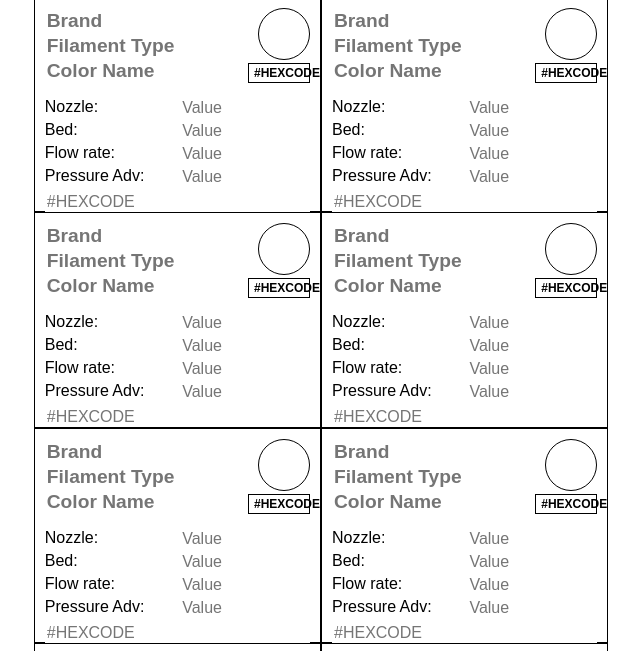
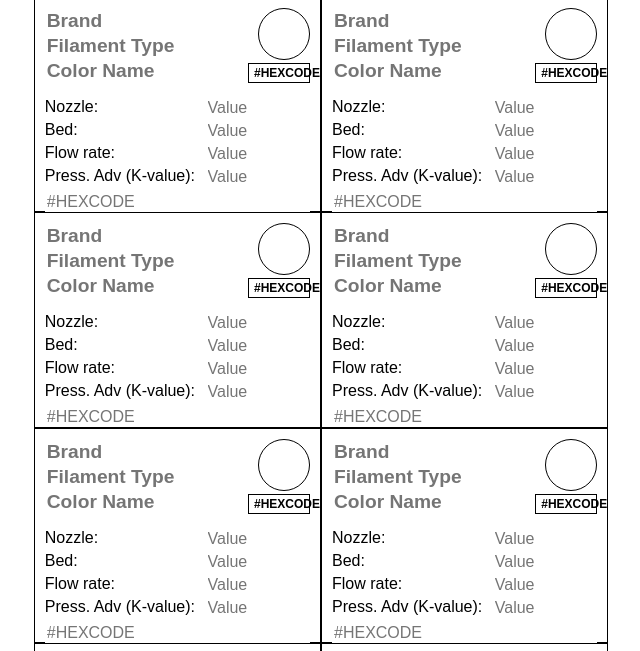
Before and after one commit to koffienl/FilamentLabelGenerator, a plain HTML site: page index.html in a window 1280 px wide. Shown: the part 124-775 px from the top of the page, without its empty margins (319-959 px from the left). Drawn offline with nearby package versions, Linux system fonts and the light colour scheme.

Commit message:
Update index.html

```diff
--- a/index.html
+++ b/index.html
@@ -103,7 +103,7 @@
                         <span>Nozzle:</span> <input type="text" placeholder="Value">
                         <span>Bed:</span> <input type="text" placeholder="Value">
                         <span>Flow rate:</span> <input type="text" placeholder="Value">
-                        <span>Pressure Adv:</span> <input type="text" placeholder="Value">
+                        <span>Press. Adv (K-value):</span> <input type="text" placeholder="Value">
                     </div>
                     <input type="text" class="hex-input" placeholder="#HEXCODE">
                     <span class="color-circle"></span>
```
